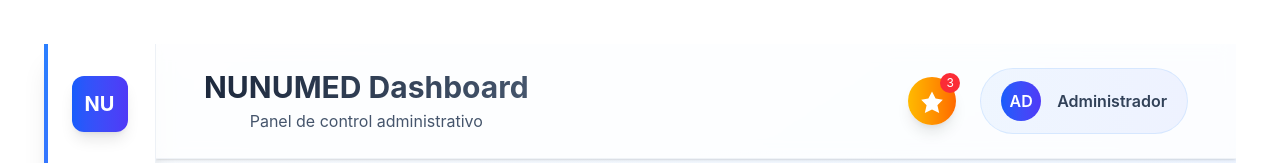
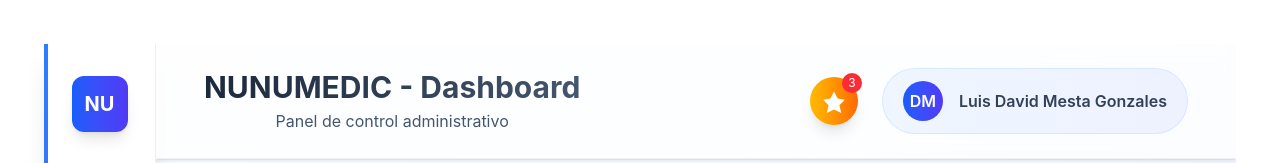
Before and after one commit to Nunu-DMG09/NunuMedic, a React app in the folder frontend/: page /dashboard in a window 1280 px wide. Shown: the top 163 px of the page. Built offline with nearby package versions, Linux system fonts and the light colour scheme; no server answers; the HTML template or start-up script is replaced by a standard one.

Commit message:
Refactor Dashboard: Update title and user display for improved clarity

```diff
--- a/frontend/src/pages/Dashboard.jsx
+++ b/frontend/src/pages/Dashboard.jsx
@@ -140,7 +140,7 @@ export default function Dashboard() {
             <div className="flex items-center gap-6">
               <div>
                 <h1 className="text-3xl font-bold bg-gradient-to-r from-slate-800 to-slate-600 bg-clip-text text-transparent">
-                  NUNUMED Dashboard
+                  NUNUMEDIC - Dashboard
                 </h1>
                 <p className="text-slate-600 text-base mt-1">Panel de control administrativo</p>
               </div>
@@ -158,9 +158,9 @@ export default function Dashboard() {
 
               <div className="flex items-center gap-4 px-5 py-3 bg-gradient-to-r from-blue-50 to-indigo-50 rounded-full border border-blue-200/50">
                 <div className="w-10 h-10 bg-gradient-to-r from-blue-600 to-indigo-600 rounded-full flex items-center justify-center">
-                  <span className="text-white font-semibold">AD</span>
+                  <span className="text-white font-semibold">DM</span>
                 </div>
-                <span className="font-semibold text-slate-700 text-base">Administrador</span>
+                <span className="font-semibold text-slate-700 text-base">Luis David Mesta Gonzales</span>
               </div>
             </div>
           </div>
```
